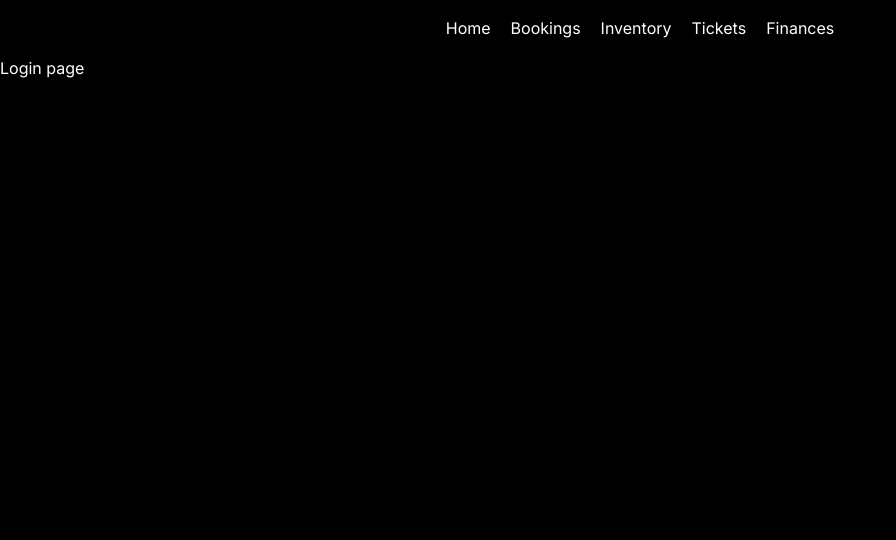
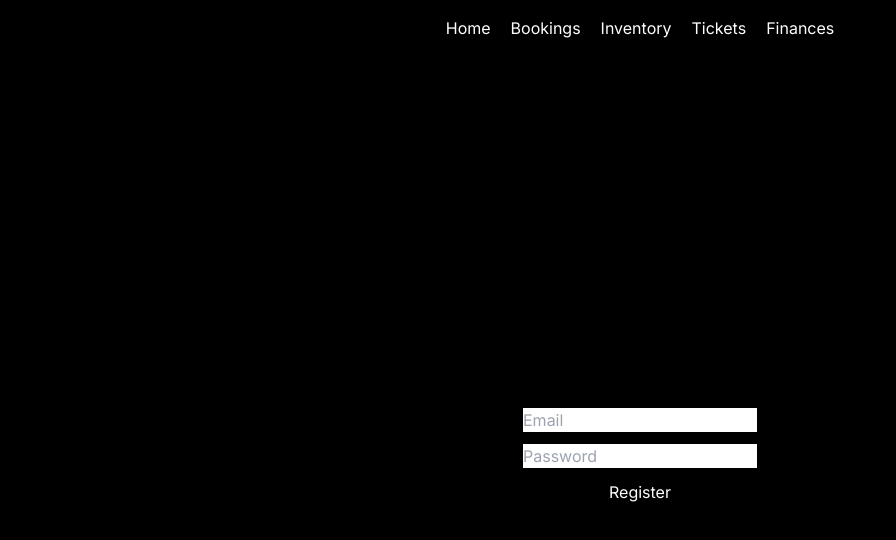
Before and after one commit to KabirBose/chop-chop-bookings, a Next.js app: page /login in a window 1280 px wide. Shown: the top 540 px of the page, without its empty margins (0-896 px from the left). Built offline with nearby package versions, Linux system fonts and the light colour scheme.

Commit message:
added session and auth providers

```diff
--- a/src/app/(auth)/login/page.tsx
+++ b/src/app/(auth)/login/page.tsx
@@ -1,3 +1,9 @@
+import LoginForm from "@/components/auth/LoginForm";
+
 export default function Login() {
-  return <h1>Login page</h1>;
+  return (
+    <div className="h-screen flex justify-center items-center">
+      <LoginForm />
+    </div>
+  );
 }
--- /dev/null
+++ b/src/app/Providers.tsx
@@ -0,0 +1,8 @@
+"use client";
+
+import React from "react";
+import { SessionProvider } from "next-auth/react";
+
+export const AuthProvider = ({ children }: { children: React.ReactNode }) => {
+  return <SessionProvider>{children}</SessionProvider>;
+};
--- /dev/null
+++ b/src/app/api/auth/[...nextauth]/route.ts
@@ -0,0 +1,30 @@
+import NextAuth from "next-auth/next";
+import { SessionStrategy } from "next-auth";
+import CredentialsProvider from "next-auth/providers/credentials";
+
+const authOptions = {
+  providers: [
+    CredentialsProvider({
+      name: "credentials",
+      credentials: {},
+
+      async authorize(credentials) {
+        const user = {
+          id: "1",
+        };
+        return user;
+      },
+    }),
+  ],
+  session: {
+    strategy: "jwt" as SessionStrategy,
+  },
+  secret: process.env.NEXTAUTH_SECRET,
+  pages: {
+    signIn: "/",
+  },
+};
+
+const handler = NextAuth(authOptions);
+
+export { handler as GET, handler as POST };
--- a/src/app/layout.tsx
+++ b/src/app/layout.tsx
@@ -4,6 +4,7 @@ import "./globals.css";
 
 import Navbar from "@/components/shared/Navbar";
 import Bottombar from "@/components/shared/Bottombar";
+import { AuthProvider } from "./Providers";
 
 const inter = Inter({ subsets: ["latin"] });
 
@@ -21,7 +22,7 @@ export default function RootLayout({
     <html lang="en">
       <body className={inter.className}>
         <Navbar />
-        {children}
+        <AuthProvider>{children}</AuthProvider>
         <Bottombar />
       </body>
     </html>
--- /dev/null
+++ b/src/components/auth/LoginForm.tsx
@@ -0,0 +1,31 @@
+"use client";
+import { useState } from "react";
+
+export default function LoginForm() {
+  const [email, setEmail] = useState("");
+  const [password, setPassword] = useState("");
+  const [error, setError] = useState("");
+
+  return (
+    <div>
+      <form className="flex justify-center items-center gap-3 flex-col">
+        <input
+          onChange={(e) => setEmail(e.target.value)}
+          className="text-black"
+          type="email"
+          placeholder="Email"
+          name="email"
+        />
+        <input
+          onChange={(e) => setPassword(e.target.value)}
+          className="text-black"
+          type="password"
+          placeholder="Password"
+          name="password"
+        />
+        <button type="submit">Register</button>
+      </form>
+      {error && <p>{error}</p>}
+    </div>
+  );
+}
```
